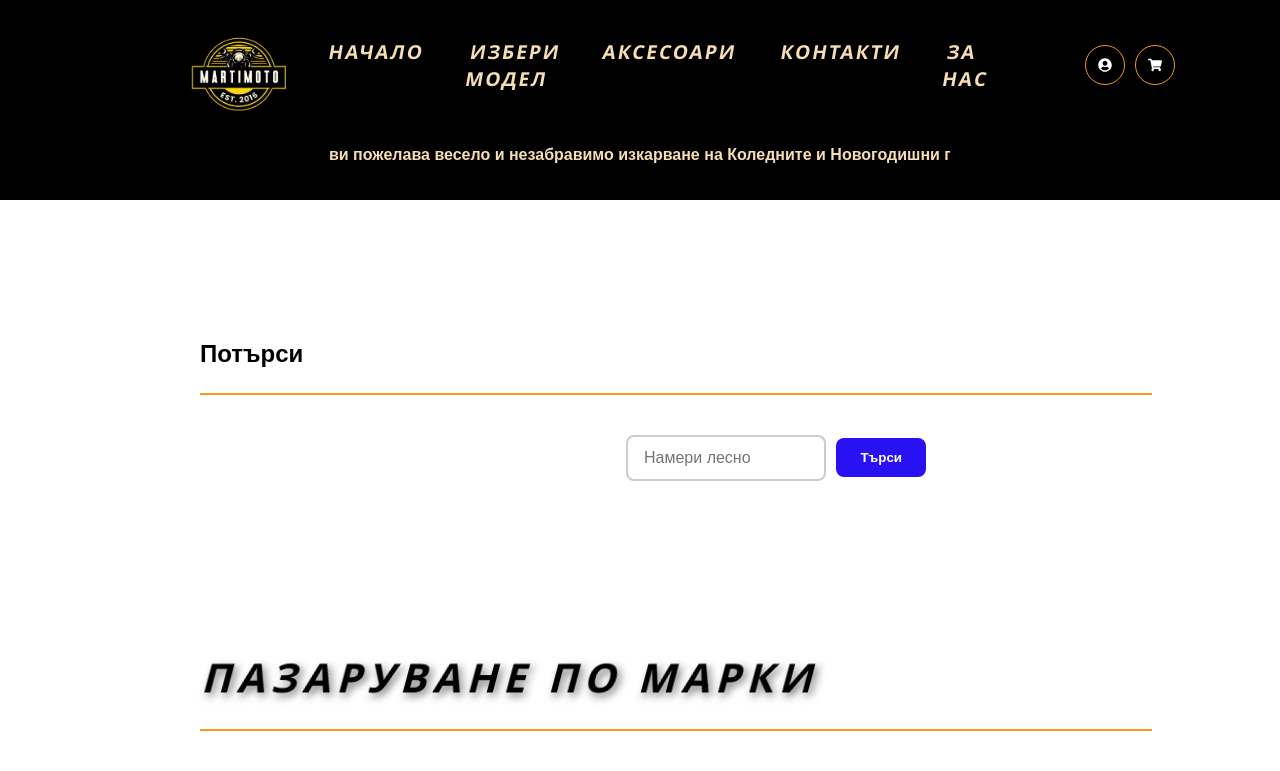
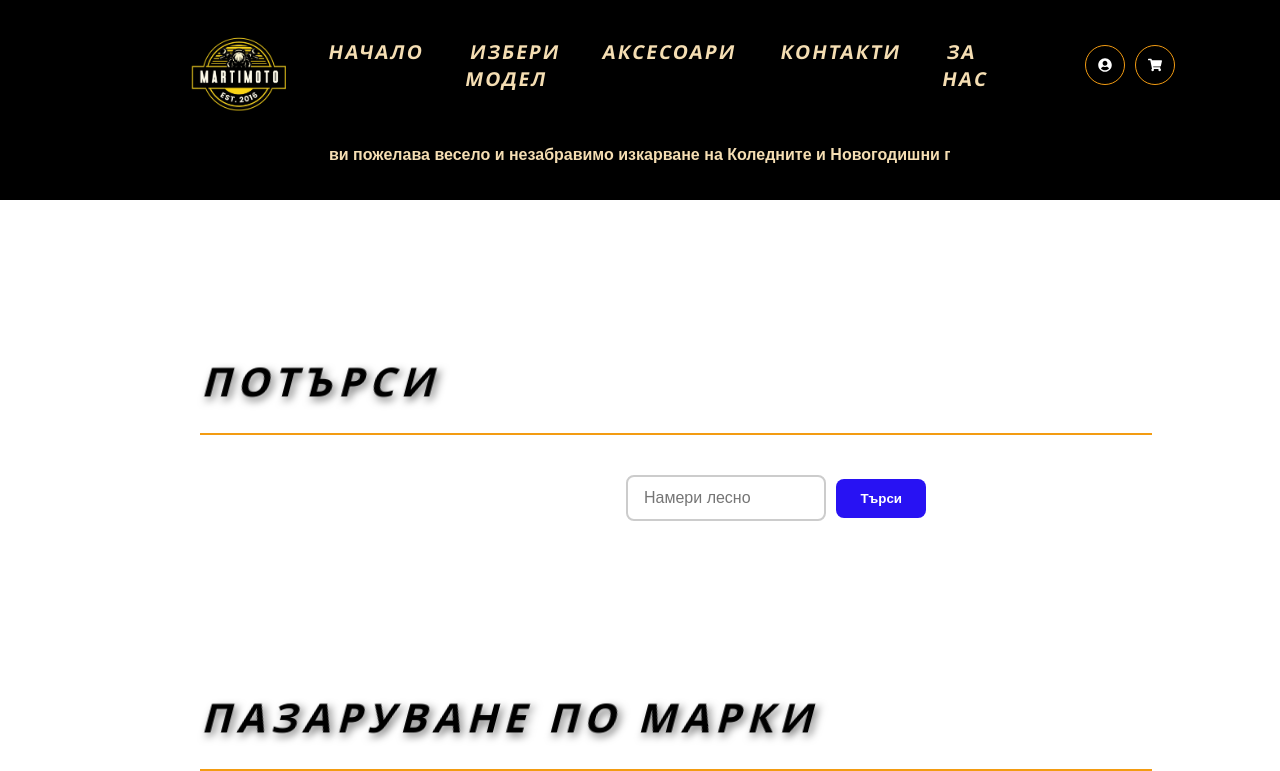
Before and after one commit to dsimplichev/martimoto, a React (Create React App) app: page /partssearch in a window 1280 px wide. Shown: the top 771 px of the page. Built offline with nearby package versions, Linux system fonts and the light colour scheme; no server answers; a web font is replaced by a local one.

Commit message:
working on fb login

```diff
--- a/src/firebase-config.js
+++ b/src/firebase-config.js
@@ -1,5 +1,5 @@
 import { initializeApp } from "firebase/app";
-import { getAuth, GoogleAuthProvider } from "firebase/auth";
+import { getAuth, GoogleAuthProvider, FacebookAuthProvider  } from "firebase/auth";
 
 
 const firebaseConfig = {
@@ -17,5 +17,6 @@ const app = initializeApp(firebaseConfig);
 
 const auth = getAuth(app);
 const googleProvider = new GoogleAuthProvider();
+const facebookProvider = new FacebookAuthProvider();
 
-export { auth, googleProvider };
+export { auth, googleProvider, facebookProvider };
--- a/src/pages/login/Login.jsx
+++ b/src/pages/login/Login.jsx
@@ -6,7 +6,7 @@ import { AuthContext } from '../../Context/AuthContext';
 import Register from '../register/Register';
 
 import { signInWithPopup } from 'firebase/auth';
-import { auth, googleProvider } from "../../firebase-config"
+import { auth, googleProvider, facebookProvider  } from "../../firebase-config"
 
 function Login({ onClose }) {
     const { login, setUser } = useContext(AuthContext);
@@ -68,6 +68,19 @@ function Login({ onClose }) {
         }
     };
 
+    const handleFacebookLogin = async () => {
+    try {
+        const result = await signInWithPopup(auth, facebookProvider);
+        const user = result.user;
+        setUser(user);
+        console.log("Успешен Facebook вход:", user);
+        onClose();
+    } catch (error) {
+        console.error("Грешка при Facebook вход:", error);
+        setError("Възникна грешка при вход с Facebook.");
+    }
+};
+
 
 
     return (
@@ -86,7 +99,7 @@ function Login({ onClose }) {
                                     </button>
                                 </li>
                                 <li className="fb">
-                                    <button type="button" >
+                                    <button type="button" onClick={handleFacebookLogin} >
                                         <FaFacebook className="facebook__icon" />Вход с Facebook
                                     </button>
                                 </li>
--- a/src/pages/partsSearch/PartsSearch.css
+++ b/src/pages/partsSearch/PartsSearch.css
@@ -13,10 +13,26 @@
 }
 
 .title-parts-search2 {
-  font-size: 24px;
-  font-weight: bold;
   color: black;
-  white-space: nowrap;
+  font-weight: 900;
+  font-size: 2.5rem;
+  letter-spacing: 0.15em;
+  text-transform: uppercase;
+  font-family: "Segoe UI", Tahoma, Geneva, Verdana, sans-serif;
+  transform: skew(-15deg);
+  animation: subtleMove 2s ease-in-out infinite alternate;
+  text-shadow: 2px 2px 5px rgba(0, 0, 0, 0.3);
+}
+
+@keyframes subtleMove {
+  0% {
+    transform: skew(-15deg) translateX(0);
+    text-shadow: 2px 2px 5px rgba(0, 0, 0, 0.3);
+  }
+  100% {
+    transform: skew(-15deg) translateX(5px);
+    text-shadow: 4px 4px 8px rgba(0, 0, 0, 0.5);
+  }
 }
 
 .divider-parts {
```
